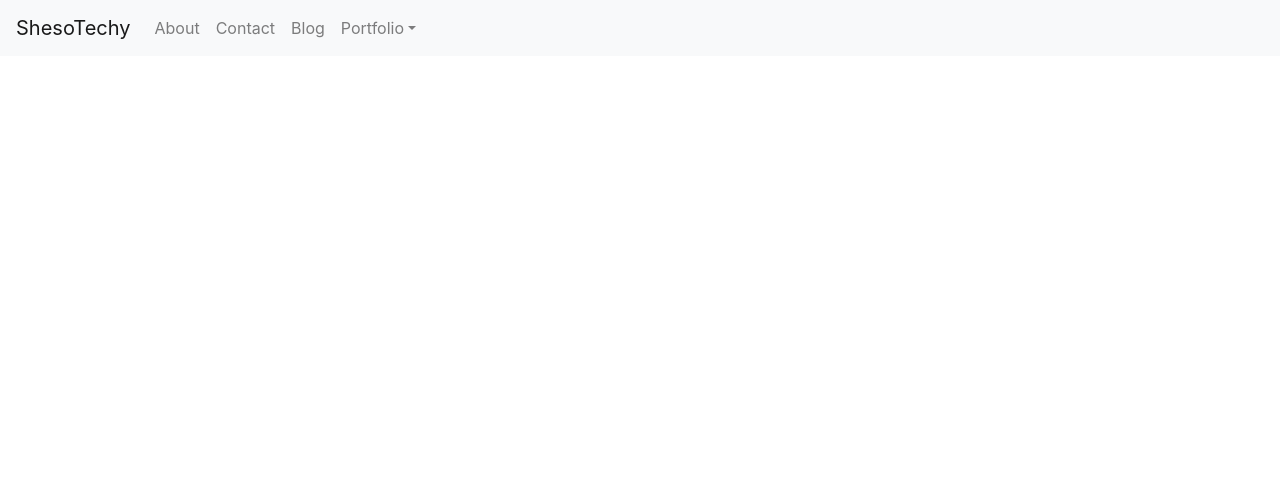
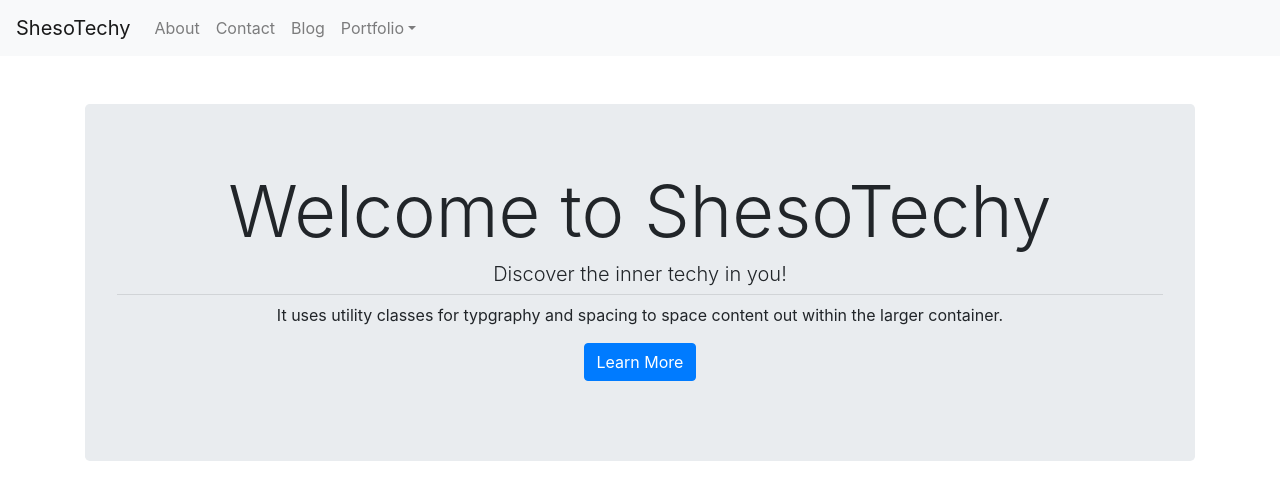
Before and after one commit to ksuares1/shesotechy, a React (Create React App) app in the folder shesotechy/: page / in a window 1280 px wide. Shown: the top 500 px of the page. Built offline with nearby package versions, Linux system fonts and the light colour scheme.

Commit message:
Added code to home and app

```diff
--- a/shesotechy/src/App.js
+++ b/shesotechy/src/App.js
@@ -1,6 +1,7 @@
 import React from 'react';
 import { BrowserRouter as Router, Route } from "react-router-dom";
 import Navbar from './components/Nav';
+import HomePage from './components/Home';
 import logo from './logo.svg';
 import './App.css';
 
@@ -11,8 +12,8 @@ function App() {
         <div>
             <Navbar/>
           <div>
-            {/* <Route exact path="/" component={HomeComponent} />
-            <Route exact path="/about" component={AboutComponent} /> */}
+            <Route exact path="/" component={HomePage} />
+            {/* <Route exact path="/about" component={AboutComponent} /> */}
             {/* <Route exact path="/flute" component={FluteRepairs} /> */}
             {/* <Route exact path="/contact" component={ContactPage} />
              <Route exact path="/blog" component={BlogComponent} /> */}
--- a/shesotechy/src/components/Home/index.js
+++ b/shesotechy/src/components/Home/index.js
@@ -1,11 +1,30 @@
 import React from "react";
 import './index.css';
+import { MDBJumbotron, MDBBtn, MDBContainer, MDBRow, MDBCol } from "mdbreact";
 
-function HomePage(){
-    return(
-        <div>
+const HomePage = () => {
+  return (
+    <MDBContainer className="mt-5 text-center">
+      <MDBRow>
+        <MDBCol>
+          <MDBJumbotron>
+            <h2 className="h1 display-3">Welcome to ShesoTechy</h2>
+            <h3 className="lead">
+                Discover the inner techy in you!
+              </h3>
+            <hr className="my-2" />
+            <p>
+              It uses utility classes for typgraphy and spacing to space content out
+              within the larger container.
+            </p>
+            <p className="lead">
+              <MDBBtn color="primary">Learn More</MDBBtn>
+            </p>
+          </MDBJumbotron>
+        </MDBCol>
+      </MDBRow>
+    </MDBContainer>
 
-        </div>
 
     )
 }
```
